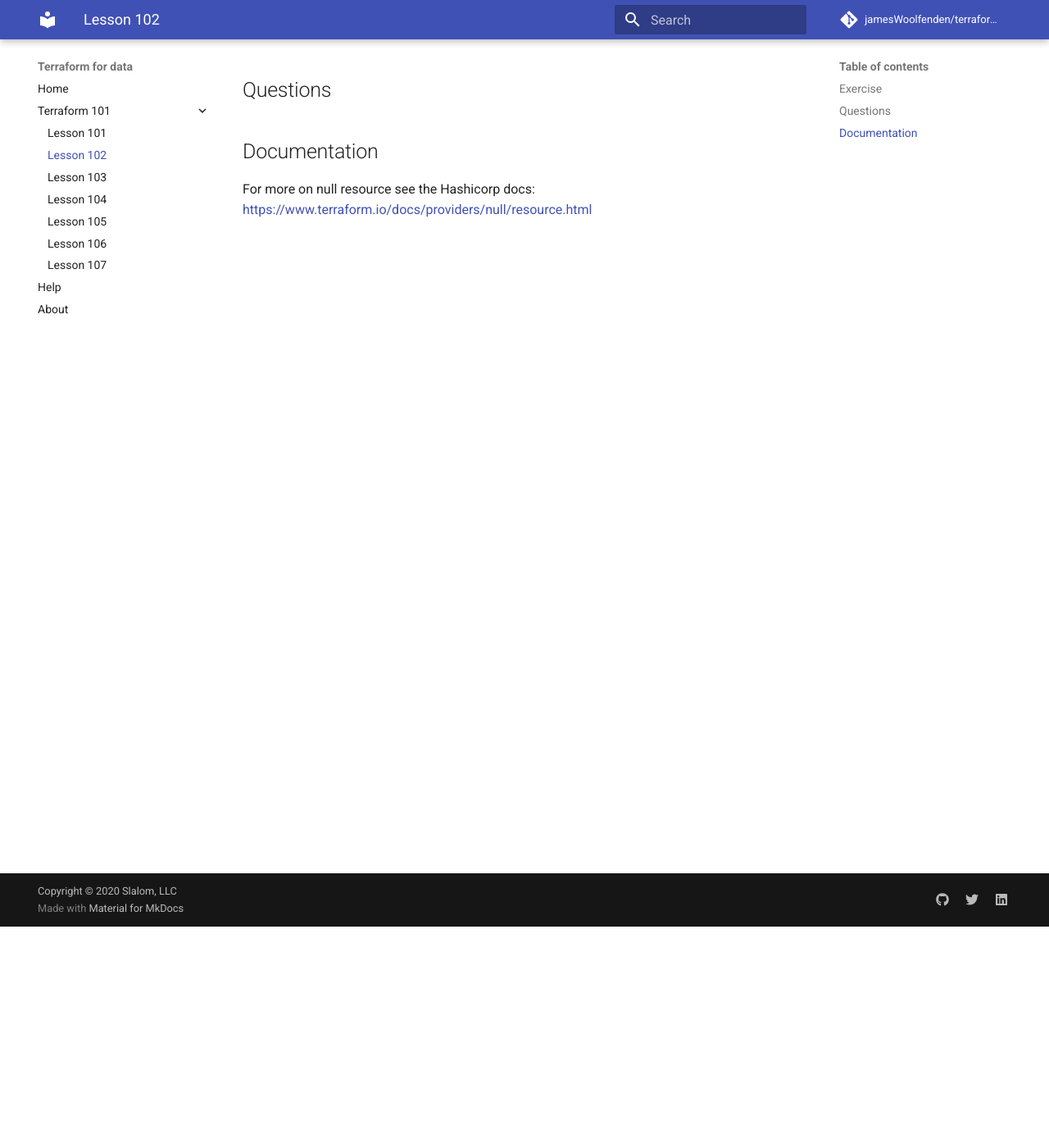
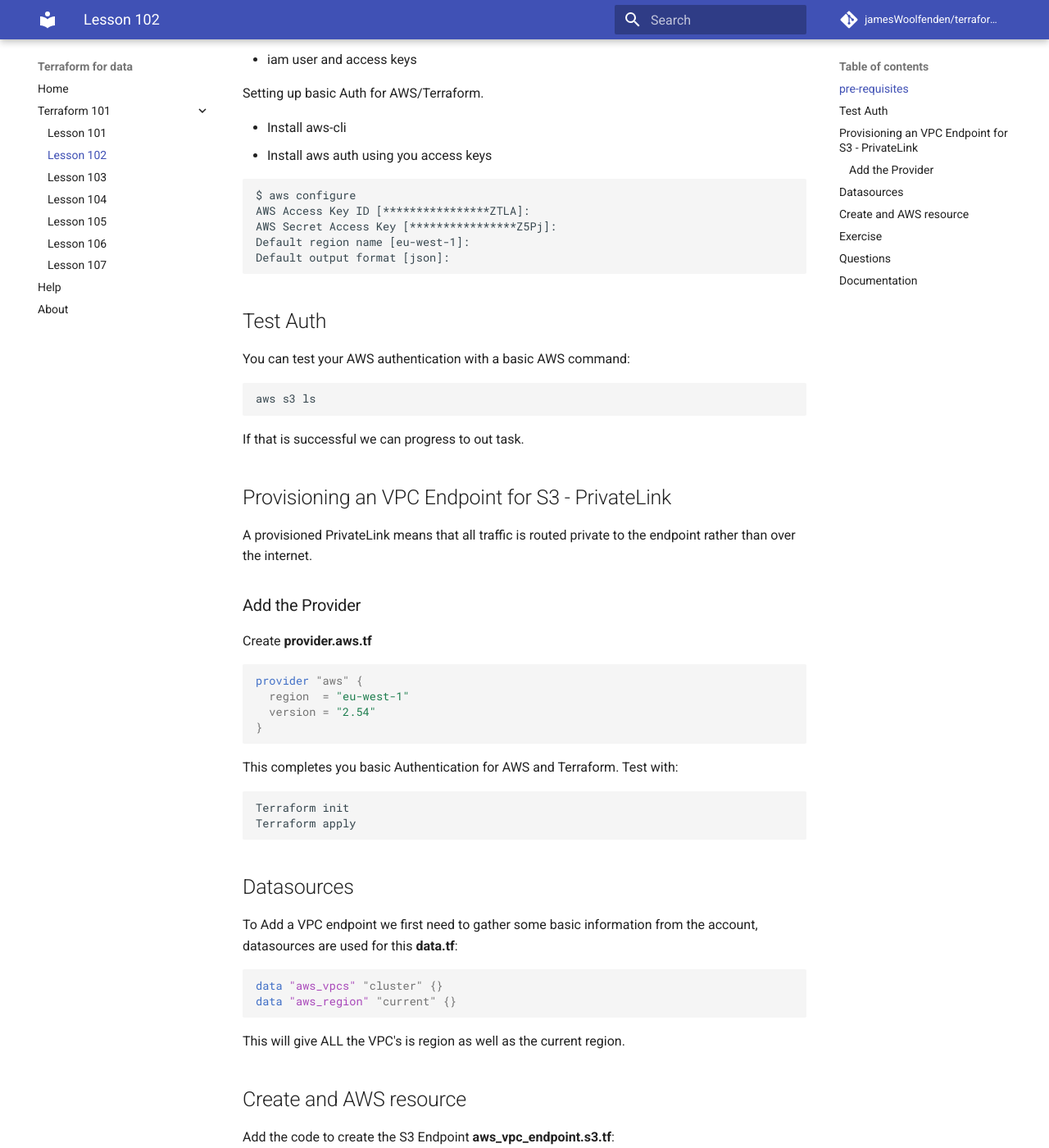
Before and after one commit to JamesWoolfenden/terraform-for-data, an MkDocs documentation site: the page built from docs/lesson2.md, in a window 1280 px wide and 1400 px high, scrolled down 270 px. Shown: the whole window at 82% size. Built offline with MkDocs 1.6.1 and Material for MkDocs 9.7.7, drawn with Linux system fonts in a browser that asks for light colours; comment, search, counter and statistics services are not loaded; some of the changed text lies outside the part shown.

Commit message:
readme and index

````diff
--- a/docs/lesson2.md
+++ b/docs/lesson2.md
@@ -1,4 +1,84 @@
-# Lesson 101
+# Lesson 102 AWS Authentication and Endpoints
+
+In the previous example there was no Auth as there was no Cloud API/Provider.
+
+## pre-requisites
+
+- aws account
+- iam user and access keys
+
+Setting up basic Auth for AWS/Terraform.
+
+- Install aws-cli
+- Install aws auth using you access keys
+
+```cli
+$ aws configure
+AWS Access Key ID [****************ZTLA]:
+AWS Secret Access Key [****************Z5Pj]:
+Default region name [eu-west-1]:
+Default output format [json]:
+```
+
+## Test Auth
+
+You can test your AWS authentication with a basic AWS command:
+
+```cli
+aws s3 ls
+```
+
+If that is successful we can progress to out task.
+
+## Provisioning an VPC Endpoint for S3 - PrivateLink
+
+A provisioned PrivateLink means that all traffic is routed private to the endpoint rather than over the internet.
+
+### Add the Provider
+
+Create **provider.aws.tf**
+
+```terraform
+provider "aws" {
+  region  = "eu-west-1"
+  version = "2.54"
+}
+```
+
+This completes you basic Authentication for AWS and Terraform.
+Test with:
+
+```cli
+Terraform init
+Terraform apply
+```
+
+## Datasources
+
+To Add a VPC endpoint we first need to gather some basic information from the account, datasources are used for this **data.tf**:
+
+```terraform
+data "aws_vpcs" "cluster" {}
+data "aws_region" "current" {}
+```
+
+This will give ALL the VPC's is region as well as the current region.
+
+## Create and AWS resource
+
+Add the code to create the S3 Endpoint **aws_vpc_endpoint.s3.tf**:
+
+```terraform
+resource "aws_vpc_endpoint" "s3" {
+
+  vpc_id       = element(tolist(data.aws_vpcs.cluster.ids), 0)
+  service_name = "com.amazonaws.${data.aws_region.current.name}.s3"
+
+  tags = {
+  "createdby" = "Terraform"
+  "Name"      = "S3"}
+}
+```
 
 !!! note "Takeaways" - blah
 
@@ -8,6 +88,10 @@
 
 ## Questions
 
+1. What is missing from this to set up access for an EC2 instance to use the Private Link?
+
+- There's no route, modification to the routeables is required.
+
 ## Documentation
 
 For more on null resource see the Hashicorp docs:
````
